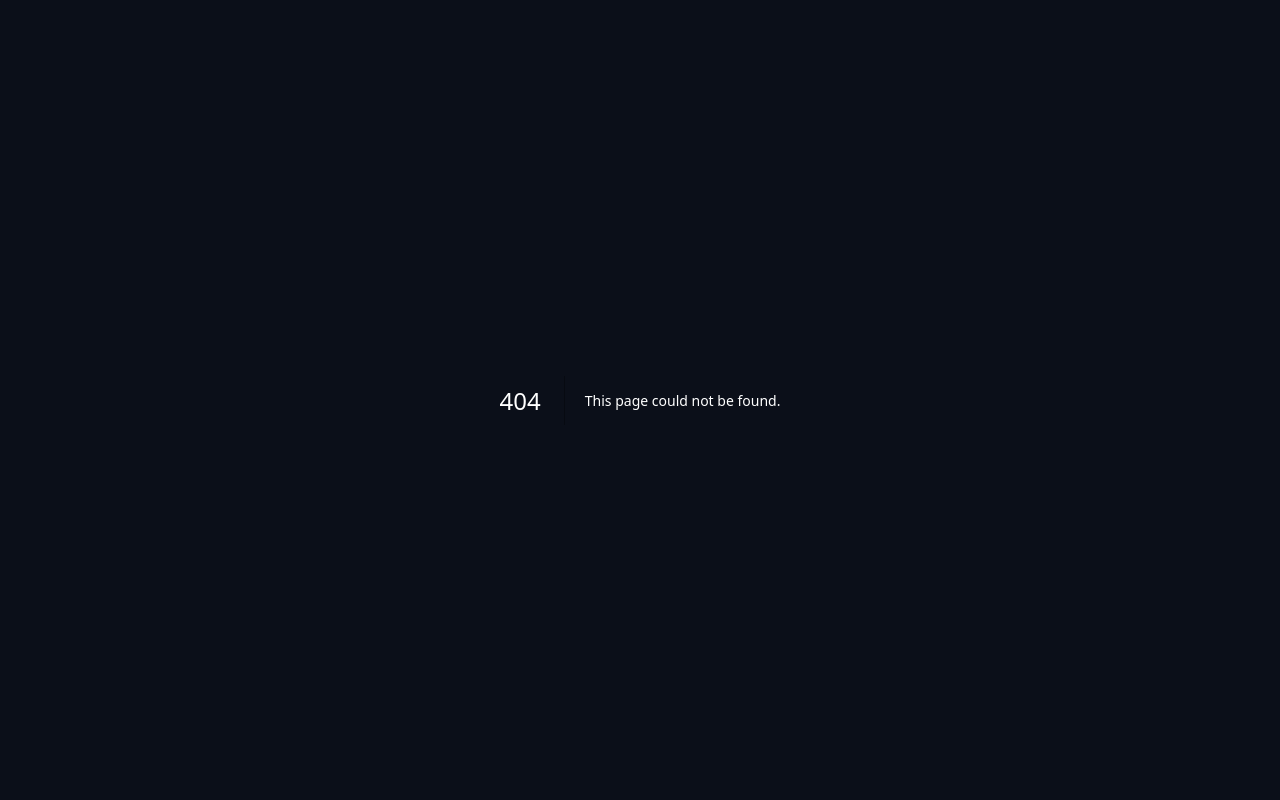
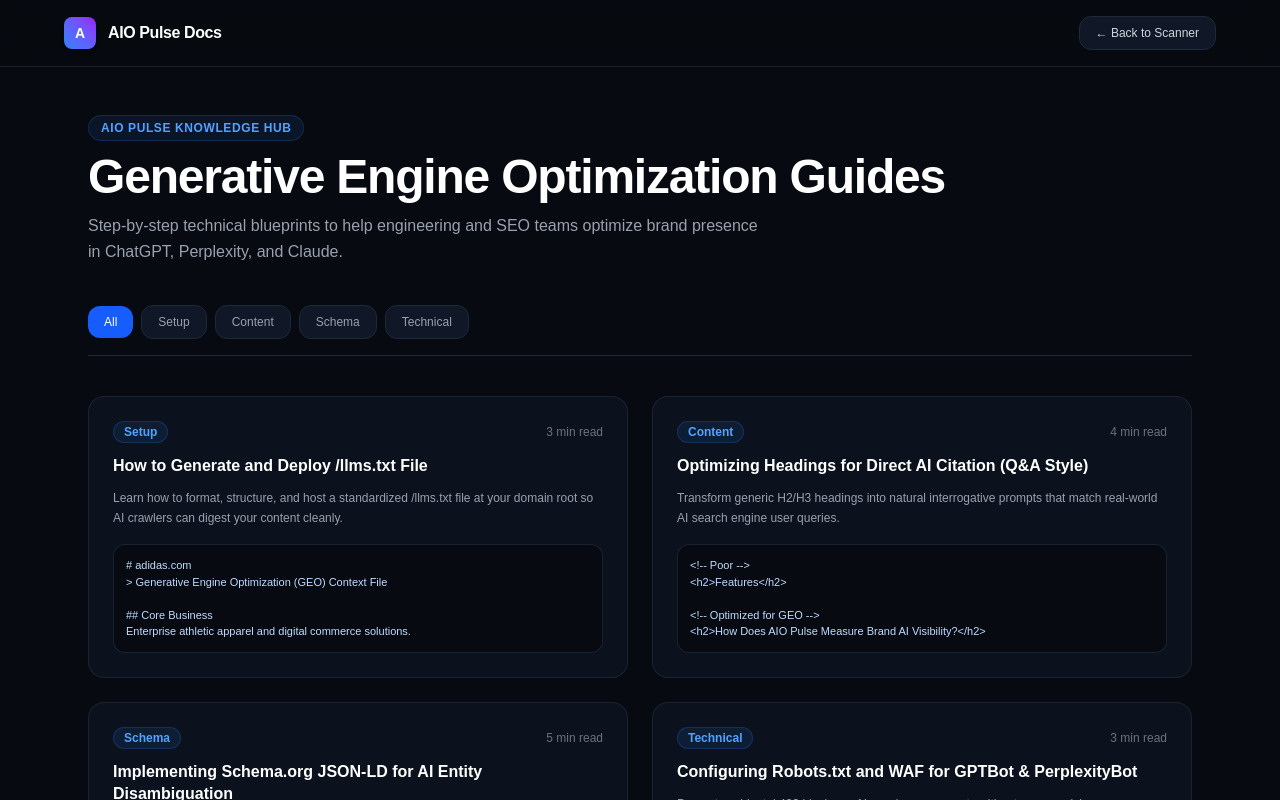
Before and after one commit to Alex13192/geo-scanner, a Next.js app: page /docs in a window 1280 px wide. Before the commit this address had no page. Shown: the top 800 px of the page. Built offline with nearby package versions, Linux system fonts and the light colour scheme.

Commit message:
feat: add knowledge hub /docs page with GEO guides

```diff
--- /dev/null
+++ b/app/docs/page.tsx
@@ -0,0 +1,161 @@
+"use client";
+
+import Link from "next/link";
+import { useState } from "react";
+
+interface Guide {
+  id: string;
+  category: "Setup" | "Content" | "Technical" | "Schema";
+  title: string;
+  description: string;
+  readTime: string;
+  codeSnippet?: string;
+}
+
+const guides: Guide[] = [
+  {
+    id: "llms-txt-deployment",
+    category: "Setup",
+    title: "How to Generate and Deploy /llms.txt File",
+    description: "Learn how to format, structure, and host a standardized /llms.txt file at your domain root so AI crawlers can digest your content cleanly.",
+    readTime: "3 min read",
+    codeSnippet: `# adidas.com
+> Generative Engine Optimization (GEO) Context File
+
+## Core Business
+Enterprise athletic apparel and digital commerce solutions.`,
+  },
+  {
+    id: "qa-style-headings",
+    category: "Content",
+    title: "Optimizing Headings for Direct AI Citation (Q&A Style)",
+    description: "Transform generic H2/H3 headings into natural interrogative prompts that match real-world AI search engine user queries.",
+    readTime: "4 min read",
+    codeSnippet: `<!-- Poor -->
+<h2>Features</h2>
+
+<!-- Optimized for GEO -->
+<h2>How Does AIO Pulse Measure Brand AI Visibility?</h2>`,
+  },
+  {
+    id: "schema-org-jsonld",
+    category: "Schema",
+    title: "Implementing Schema.org JSON-LD for AI Entity Disambiguation",
+    description: "Ensure ChatGPT and Claude accurately identify your brand name, products, and documentation via structured entity markup.",
+    readTime: "5 min read",
+    codeSnippet: `<script type="application/ld+json">
+{
+  "@context": "https://schema.org",
+  "@type": "Organization",
+  "name": "AIO Pulse",
+  "url": "https://aiopulse.com"
+}
+</script>`,
+  },
+  {
+    id: "allow-ai-crawlers",
+    category: "Technical",
+    title: "Configuring Robots.txt and WAF for GPTBot & PerplexityBot",
+    description: "Prevent accidental 403 blocks on AI crawler user-agents without compromising your enterprise security firewall.",
+    readTime: "3 min read",
+    codeSnippet: `# robots.txt
+User-agent: GPTBot
+Allow: /
+User-agent: PerplexityBot
+Allow: /`,
+  },
+];
+
+export default function DocsPage() {
+  const [selectedCategory, setSelectedCategory] = useState<string>("All");
+
+  const filteredGuides = selectedCategory === "All"
+    ? guides
+    : guides.filter(g => g.category === selectedCategory);
+
+  return (
+    <div className="min-h-screen bg-[#070A10] text-white selection:bg-blue-500 selection:text-white font-sans pb-20">
+      {/* Header */}
+      <header className="border-b border-gray-800/80 bg-[#070A10]/90 backdrop-blur-md sticky top-0 z-50 px-6 py-4">
+        <div className="max-w-6xl mx-auto flex items-center justify-between">
+          <Link href="/" className="flex items-center gap-3">
+            <div className="w-8 h-8 rounded-lg bg-gradient-to-tr from-blue-500 via-indigo-500 to-purple-600 flex items-center justify-center font-black text-white text-sm shadow-md">
+              A
+            </div>
+            <span className="font-extrabold text-base tracking-tight text-white">AIO Pulse Docs</span>
+          </Link>
+          <Link
+            href="/"
+            className="text-xs bg-gray-900 hover:bg-gray-800 border border-gray-800 text-gray-300 font-medium px-4 py-2 rounded-xl transition-all"
+          >
+            ← Back to Scanner
+          </Link>
+        </div>
+      </header>
+
+      {/* Main Content */}
+      <main className="max-w-6xl mx-auto px-6 pt-12 space-y-10">
+        <div className="space-y-3">
+          <div className="inline-flex items-center gap-2 px-3 py-1 rounded-full bg-blue-500/10 border border-blue-500/20 text-blue-400 text-xs font-semibold uppercase tracking-wider">
+            AIO Pulse Knowledge Hub
+          </div>
+          <h1 className="text-3xl md:text-5xl font-black text-white tracking-tight">
+            Generative Engine Optimization Guides
+          </h1>
+          <p className="text-gray-400 text-sm md:text-base max-w-2xl leading-relaxed">
+            Step-by-step technical blueprints to help engineering and SEO teams optimize brand presence in ChatGPT, Perplexity, and Claude.
+          </p>
+        </div>
+
+        {/* Category Filters */}
+        <div className="flex items-center gap-2 border-b border-gray-800 pb-4 text-xs">
+          {["All", "Setup", "Content", "Schema", "Technical"].map((cat) => (
+            <button
+              key={cat}
+              onClick={() => setSelectedCategory(cat)}
+              className={`px-4 py-2 rounded-xl font-medium transition-all cursor-pointer ${
+                selectedCategory === cat
+                  ? "bg-blue-600 text-white"
+                  : "bg-gray-900 text-gray-400 hover:text-white border border-gray-800"
+              }`}
+            >
+              {cat}
+            </button>
+          ))}
+        </div>
+
+        {/* Guides List */}
+        <div className="grid grid-cols-1 md:grid-cols-2 gap-6">
+          {filteredGuides.map((guide) => (
+            <div
+              key={guide.id}
+              className="bg-gray-900/60 border border-gray-800/80 hover:border-blue-500/50 p-6 rounded-2xl transition-all space-y-4 flex flex-col justify-between"
+            >
+              <div className="space-y-3">
+                <div className="flex items-center justify-between text-xs">
+                  <span className="px-2.5 py-0.5 rounded-full font-mono bg-blue-500/10 text-blue-400 border border-blue-500/20 font-semibold">
+                    {guide.category}
+                  </span>
+                  <span className="text-gray-500 font-mono">{guide.readTime}</span>
+                </div>
+                <h3 className="text-base font-bold text-white leading-snug">{guide.title}</h3>
+                <p className="text-xs text-gray-400 leading-relaxed">{guide.description}</p>
+              </div>
+
+              {guide.codeSnippet && (
+                <pre className="bg-[#070A10] border border-gray-800/80 p-3 rounded-xl text-[11px] text-blue-200 font-mono overflow-x-auto">
+                  {guide.codeSnippet}
+                </pre>
+              )}
+            </div>
+          ))}
+        </div>
+      </main>
+
+      {/* Footer */}
+      <footer className="max-w-6xl mx-auto px-6 mt-20 pt-6 border-t border-gray-800/60 text-center text-xs text-gray-500">
+        © AIO Pulse Knowledge Base. Brand Generative Engine Optimization Intelligence.
+      </footer>
+    </div>
+  );
+}
```
